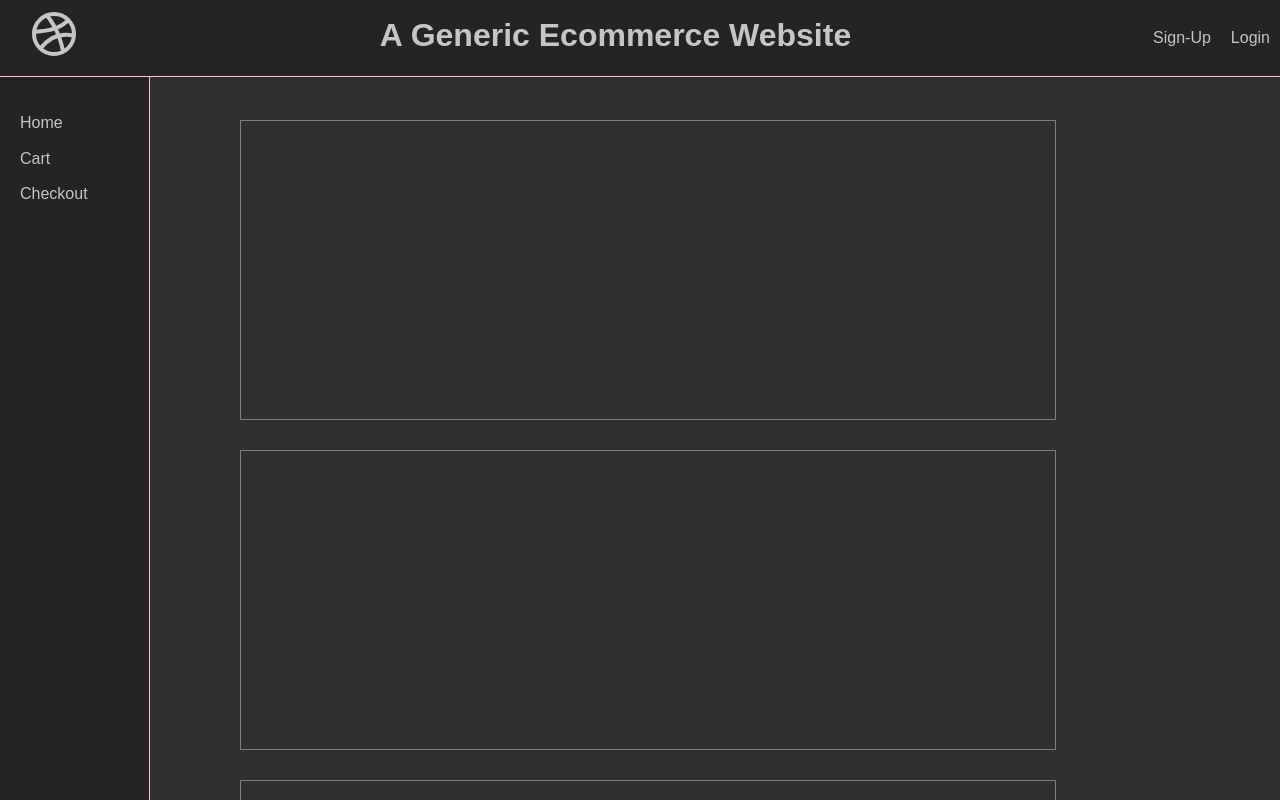
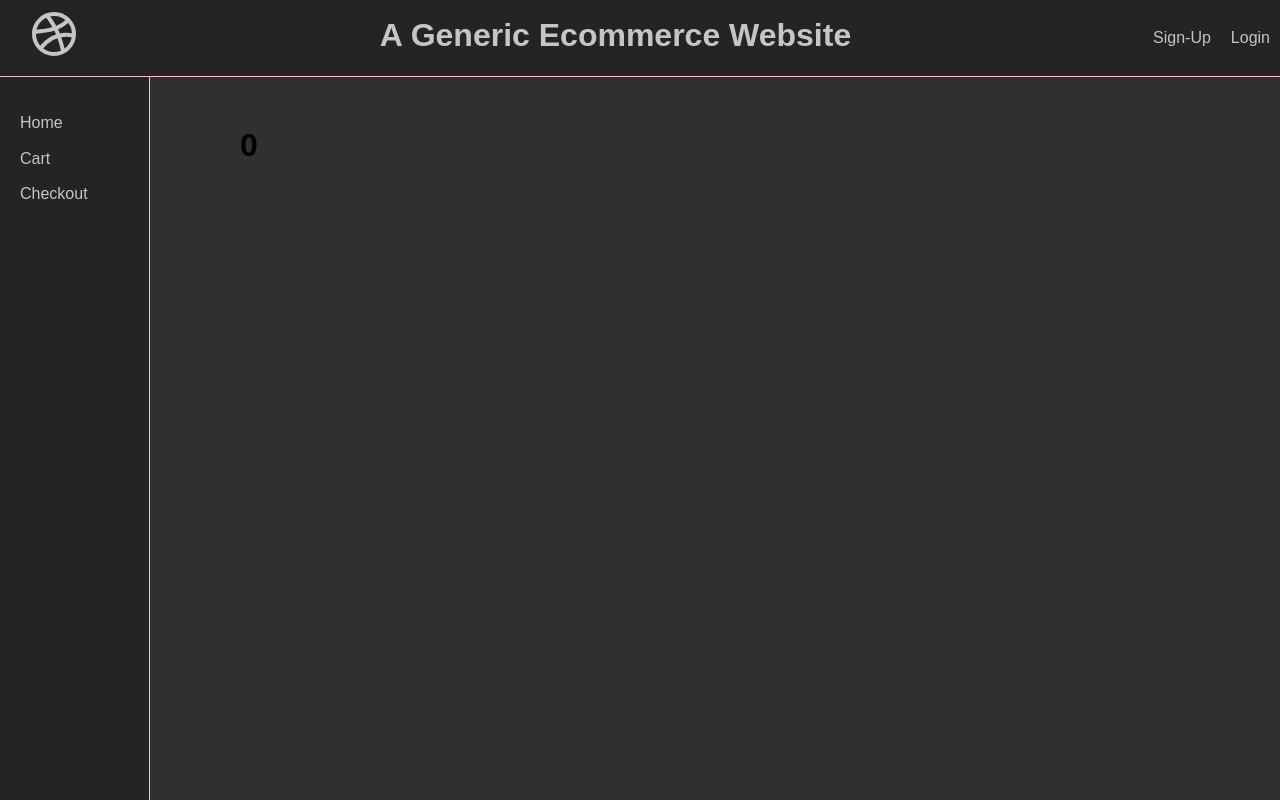
Before and after one commit to Nagul75/Shopping-Cart, a React (Vite) app in the folder Shopping-Cart/: page /cart in a window 1280 px wide. Shown: the top 800 px of the page. Built offline with nearby package versions, Linux system fonts and the light colour scheme.

Commit message:
Update Cart.jsx: Add Total

```diff
--- a/Shopping-Cart/src/Components/Cart.jsx
+++ b/Shopping-Cart/src/Components/Cart.jsx
@@ -1,13 +1,23 @@
 import CartItem from "./CartItem"
 import "../Styles/Cart.css"
+import { useOutletContext } from "react-router-dom"
 
 export default function Cart() {
+    const [cart, setCart] = useOutletContext()
+    let total = 0
+    cart.forEach(product => {
+        total += product.price
+    });
+
     return(
         <>
             <div className="cart-container">
-                <CartItem/>
-                <CartItem/>
-                <CartItem/>
+                {cart.map(item =>
+                    <CartItem product = {item}/>
+                )}
+            </div>
+            <div className="total-price">
+                <h1>{total}</h1>
             </div>
         </>
     )
--- a/Shopping-Cart/src/Components/CartItem.jsx
+++ b/Shopping-Cart/src/Components/CartItem.jsx
@@ -1,9 +1,9 @@
 import "../Styles/CartItem.css"
 
-export default function CartItem() {
+export default function CartItem({product}) {
     return (
         <div className="cart-item">
-
+            <h1>{product.title}</h1>
         </div>
     )
 }
```
